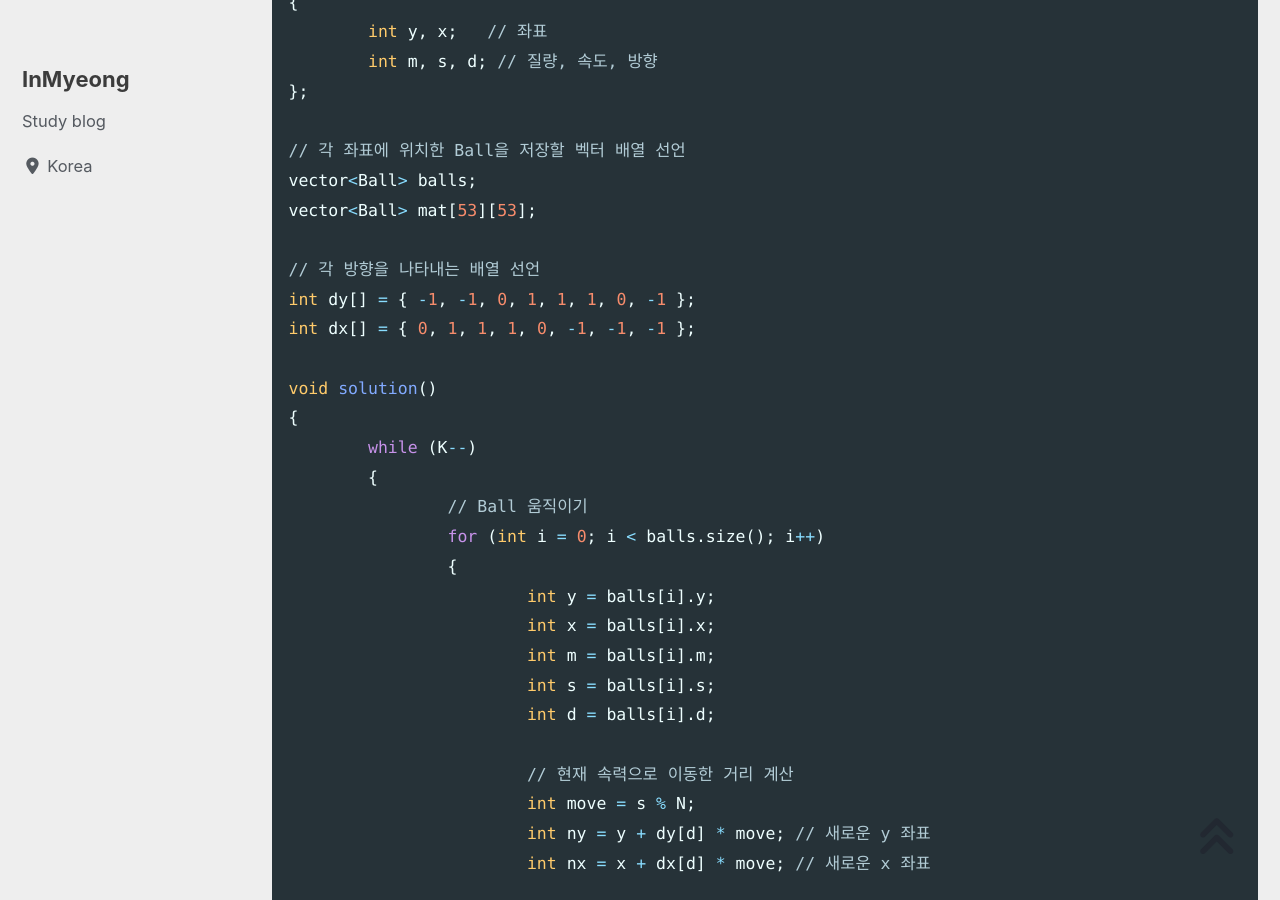
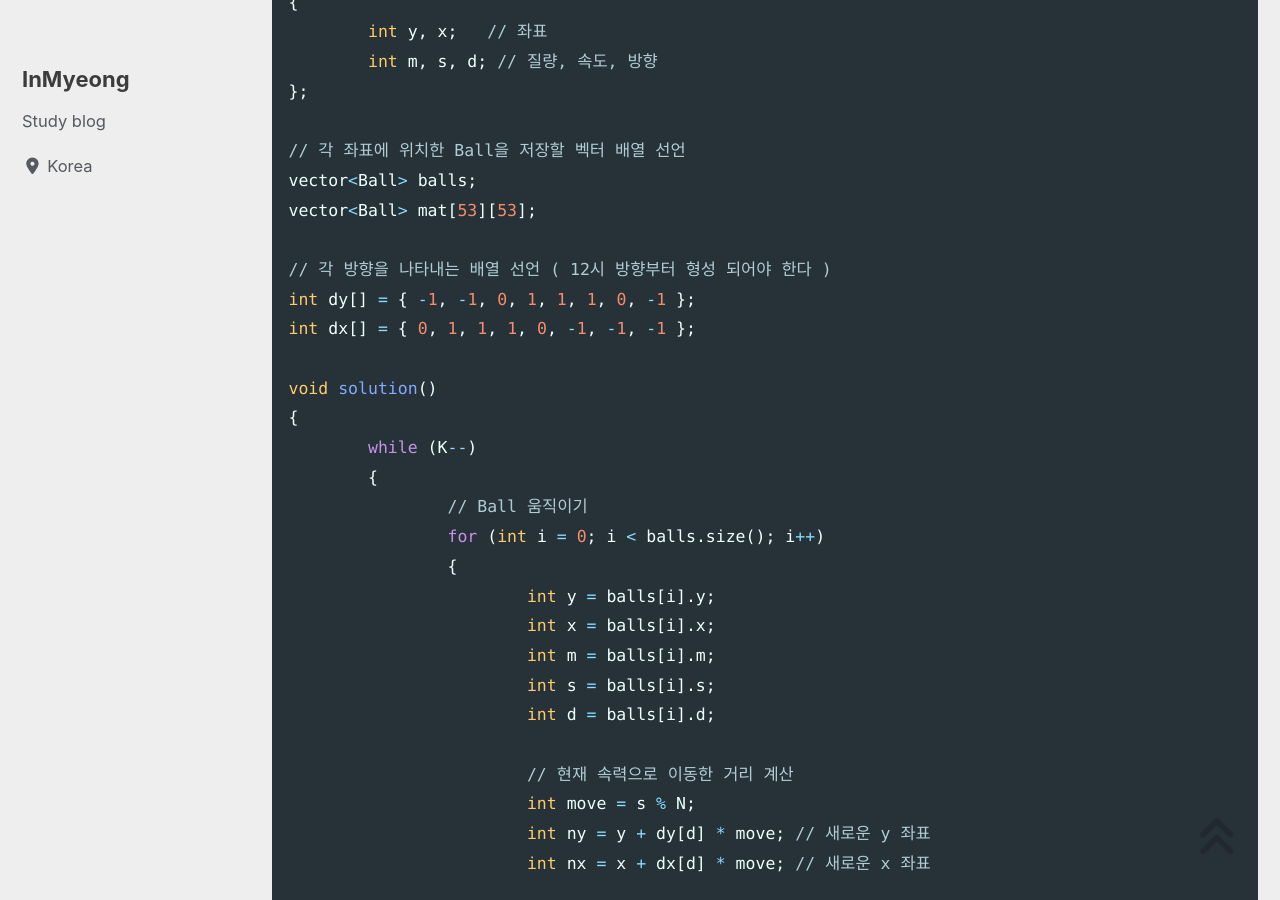
Before and after one commit to devMyeong/devMyeong.github.io, a Jekyll site: the page built from _posts/codingTest/2023-05-01-삼성기출.md, in a window 1280 px wide and 900 px high, scrolled down 24644 px. Built offline with Jekyll 4.4.1, drawn with Linux system fonts in a browser that asks for light colours; cached includes are drawn as plain includes; nearby versions of some CDN libraries; some web fonts are replaced; comment, search, counter and statistics services are not loaded.

Commit message:
Chore : 수정

```diff
--- a/_posts/codingTest/2023-05-01-삼성기출.md
+++ b/_posts/codingTest/2023-05-01-삼성기출.md
@@ -800,7 +800,7 @@ struct Ball
 vector<Ball> balls;
 vector<Ball> mat[53][53];
 
-// 각 방향을 나타내는 배열 선언
+// 각 방향을 나타내는 배열 선언 ( 12시 방향부터 형성 되어야 한다 )
 int dy[] = { -1, -1, 0, 1, 1, 1, 0, -1 };
 int dx[] = { 0, 1, 1, 1, 0, -1, -1, -1 };
 
```
